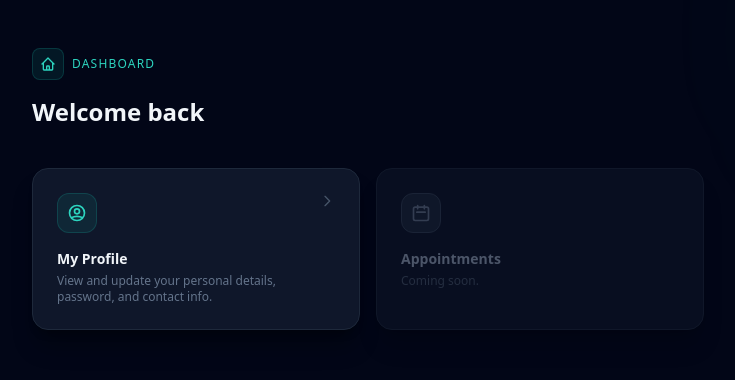
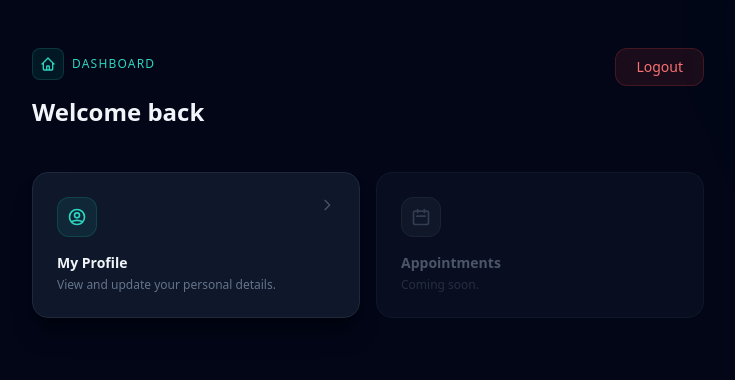
Before and after one commit to Hiruni28/Smart-Queue-Management-and-Decision-Support-System-for-Medical-Centers-FRONTEND, a React (Vite) app: page /patient-dashboard in a window 1280 px wide. Shown: the top 380 px of the page, without its empty margins (272-1007 px from the left). Built offline with nearby package versions, Linux system fonts and the light colour scheme.

Commit message:
Updated patient dashboard file

```diff
--- a/src/pages/PatientDashboard.jsx
+++ b/src/pages/PatientDashboard.jsx
@@ -1,19 +1,26 @@
-import { Link } from "react-router-dom";
+import { Link, useNavigate } from "react-router-dom";
 
 function PatientDashboard() {
   const email = localStorage.getItem("patient");
+  const navigate = useNavigate();
+
+  function logout() {
+    localStorage.removeItem("patient");
+    navigate("/patient-login");
+  }
 
   return (
     <div className="min-h-screen bg-slate-950 px-4 py-12">
-      {/* Subtle background accent */}
       <div className="absolute inset-0 overflow-hidden pointer-events-none">
         <div className="absolute -top-40 -right-40 w-96 h-96 bg-teal-500/5 rounded-full blur-3xl" />
         <div className="absolute -bottom-40 -left-40 w-96 h-96 bg-teal-500/5 rounded-full blur-3xl" />
       </div>
 
       <div className="relative max-w-2xl mx-auto">
+
         {/* Header */}
-        <div className="mb-10">
+        <div className="flex justify-between items-start mb-10">
+          <div>
             <div className="flex items-center gap-2 mb-4">
               <div className="w-8 h-8 rounded-lg bg-teal-500/10 border border-teal-500/20 flex items-center justify-center">
                 <svg className="w-4 h-4 text-teal-400" fill="none" viewBox="0 0 24 24" stroke="currentColor" strokeWidth={2}>
@@ -26,10 +33,17 @@ function PatientDashboard() {
             <p className="mt-1 text-sm text-slate-500">{email}</p>
           </div>
 
-        {/* Cards grid */}
+          {/* Logout */}
+          <button
+            onClick={logout}
+            className="bg-red-500/10 hover:bg-red-500/20 active:bg-red-500/30 text-red-400 border border-red-500/20 hover:border-red-500/40 px-5 py-2 rounded-xl text-sm font-medium transition-colors duration-200 focus:outline-none focus:ring-2 focus:ring-red-500/40 focus:ring-offset-2 focus:ring-offset-slate-950"
+          >
+            Logout
+          </button>
+        </div>
+
+        {/* Cards */}
         <div className="grid grid-cols-1 sm:grid-cols-2 gap-4">
-
-          {/* Profile card */}
           <Link
             to="/patient-profile"
             className="group bg-slate-900 border border-slate-800 hover:border-teal-500/40 rounded-2xl p-6 shadow-xl shadow-black/30 transition-colors duration-200"
@@ -45,23 +59,20 @@ function PatientDashboard() {
               </svg>
             </div>
             <h2 className="text-sm font-semibold text-slate-100 mb-1">My Profile</h2>
-            <p className="text-xs text-slate-500">View and update your personal details, password, and contact info.</p>
+            <p className="text-xs text-slate-500">View and update your personal details.</p>
           </Link>
 
-          {/* Placeholder card — appointments (extend later) */}
-          <div className="bg-slate-900 border border-slate-800 rounded-2xl p-6 shadow-xl shadow-black/30 opacity-50 cursor-not-allowed">
-            <div className="flex items-start justify-between mb-4">
-              <div className="w-10 h-10 rounded-xl bg-slate-700/40 border border-slate-700 flex items-center justify-center">
+          <div className="bg-slate-900 border border-slate-800 rounded-2xl p-6 opacity-50 cursor-not-allowed">
+            <div className="w-10 h-10 rounded-xl bg-slate-700/40 border border-slate-700 flex items-center justify-center mb-4">
               <svg className="w-5 h-5 text-slate-500" fill="none" viewBox="0 0 24 24" stroke="currentColor" strokeWidth={2}>
                 <path strokeLinecap="round" strokeLinejoin="round" d="M8 7V3m8 4V3m-9 8h10M5 21h14a2 2 0 002-2V7a2 2 0 00-2-2H5a2 2 0 00-2 2v12a2 2 0 002 2z" />
               </svg>
             </div>
-            </div>
             <h2 className="text-sm font-semibold text-slate-400 mb-1">Appointments</h2>
             <p className="text-xs text-slate-600">Coming soon.</p>
           </div>
+        </div>
 
-        </div>
       </div>
     </div>
   );
```
Lines whose indentation alone changed are shown as unchanged.
